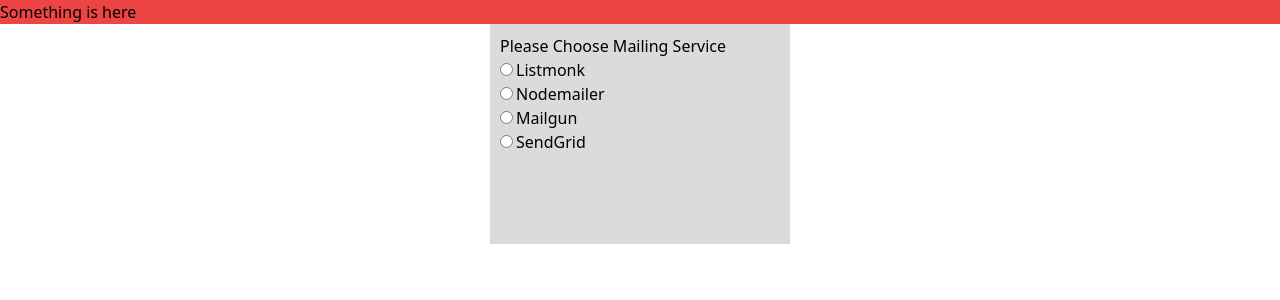
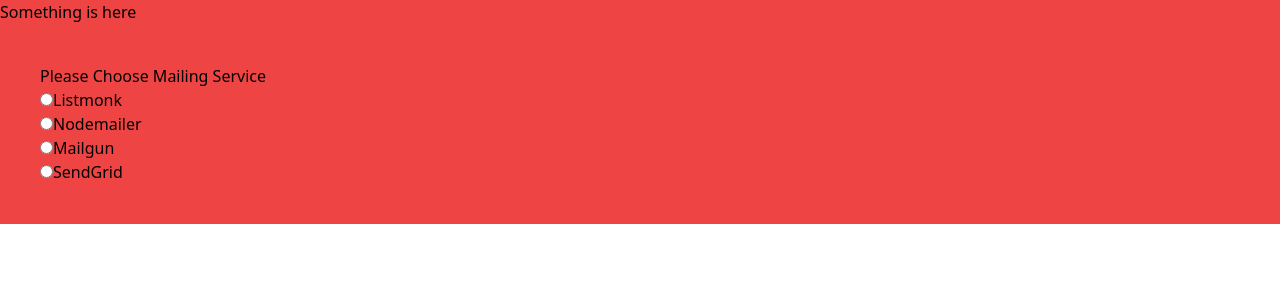
Before and after one commit to ACM-VIT/maildart-frontend, a React (Create React App) app: page / in a window 1280 px wide. Shown: the top 300 px of the page. Built offline with nearby package versions, Linux system fonts and the light colour scheme.

Commit message:
Added Radio.js Component and removed custom css

```diff
--- a/src/App.js
+++ b/src/App.js
@@ -1,34 +1,11 @@
-import {useState} from 'react'
+import Radio from './Components/Radio'
 function App() {
-  const [service, setservice] = useState('')
   return (
     <>
     <div className="App">
       <p class="bg-red-500">Something is here</p>
     </div>
-    <div className="mailing-form">
-      <h3>Please Choose Mailing Service</h3>
-      <form className="radio-form">
-            <span>
-              <input type="radio" value="Listmonk" id="Listmonk" name="mail" onChange={()=>{setservice('Listmonk')}} checked={service==='Listmonk'}/>
-              <label for="listmonk">Listmonk</label>
-            </span>
-            <span>
-              <input type="radio" value="Nodemailer" id="Nodemailer" name="mail" onChange={()=>{setservice('Nodemailer')}} checked={service==='Nodemailer'}/>
-              <label for="Nodemailer">Nodemailer</label>
-            </span>
-            <span>
-              <input type="radio" value="Mailgun" id="Mailgun" name="mail" onChange={()=>{setservice('Mailgun')}} checked={service==='Mailgun'}/>
-              <label for="Mailgun">Mailgun</label>
-            </span>
-            <span>
-              <input type="radio" value="SendGrid" id="SendGrid" name="mail" onChange={()=>{setservice('SendGrid')}} checked={service==='SendGrid'}/>
-              <label for="SendGrid">SendGrid</label>
-            </span>
-      </form>
-      {service && <h3>You have Chosen {service}</h3>}
-      {service && <button onClick={()=>{setservice('')}}>Clear Selection</button>}
-    </div>
+    <Radio/>
     </>
   );
 }
--- /dev/null
+++ b/src/Components/Radio.js
@@ -0,0 +1,34 @@
+import React,{useState} from 'react'
+
+const Radio = () => {
+    const [service, setservice] = useState('')
+    return (
+        <div className="bg-red-500 flex-row p-10">
+      <h3>Please Choose Mailing Service</h3>
+      <form>
+          <ul>
+            <li>
+              <input type="radio" value="Listmonk" id="Listmonk" name="mail" onChange={()=>{setservice('Listmonk')}} checked={service==='Listmonk'}/>
+              <label for="listmonk">Listmonk</label>
+            </li>
+            <li>
+              <input type="radio" value="Nodemailer" id="Nodemailer" name="mail" onChange={()=>{setservice('Nodemailer')}} checked={service==='Nodemailer'}/>
+              <label for="Nodemailer">Nodemailer</label>
+            </li>
+            <li>
+              <input type="radio" value="Mailgun" id="Mailgun" name="mail" onChange={()=>{setservice('Mailgun')}} checked={service==='Mailgun'}/>
+              <label for="Mailgun">Mailgun</label>
+            </li>
+            <li>
+              <input type="radio" value="SendGrid" id="SendGrid" name="mail" onChange={()=>{setservice('SendGrid')}} checked={service==='SendGrid'}/>
+              <label for="SendGrid">SendGrid</label>
+            </li>
+            </ul>
+      </form>
+      {service && <h3>You have Chosen {service}</h3>}
+      {service && <button className="bg-white p-2 m-2 border-1 rounded hover:bg-gray-300" onClick={()=>{setservice('')}}>Clear Selection</button>}
+    </div>
+    )
+}
+
+export default Radio
--- a/src/index.css
+++ b/src/index.css
@@ -2,32 +2,3 @@
 @tailwind base;
 @tailwind components;
 @tailwind utilities;
-
-.mailing-form{
-    background-color: rgb(219, 219, 219);
-    width: 300px;
-    height: 220px;
-    margin: auto;
-    padding: 10px;
-}
-.mailing-form button{
-    background-color: #fff;
-    color: #111;
-    padding: 5px;
-    border-radius: 5px;
-    margin-top: 10px;
-    transition: background-color 0.2s ease;
-    transition: color 0.2s ease;
-}
-.mailing-form button:hover{
-    background-color: #049aff;
-    color: #fff;
-}
-.radio-form{
-    display: flex;
-    flex-direction: column;
-}
-
-.radio-form input{
-    margin-right: 3px;
-}
```
